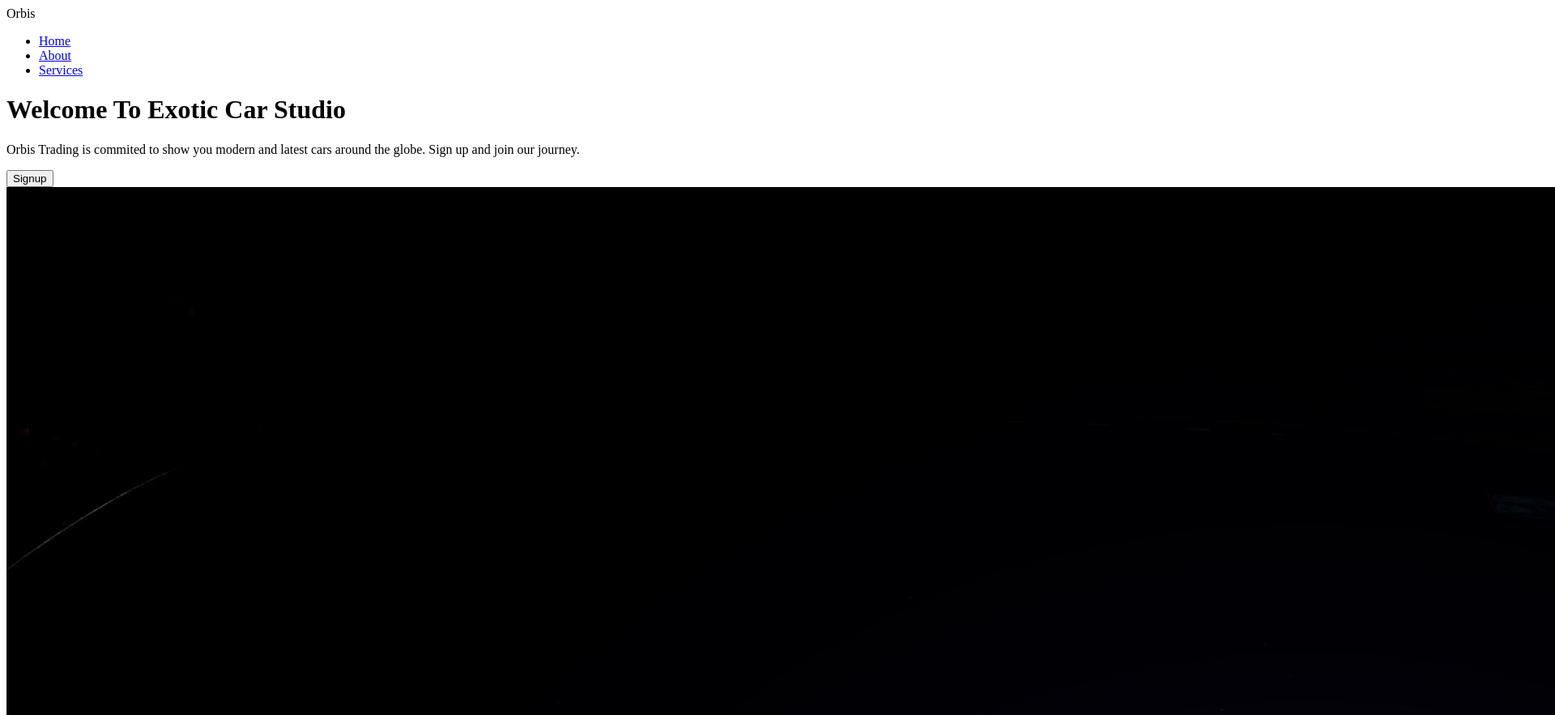
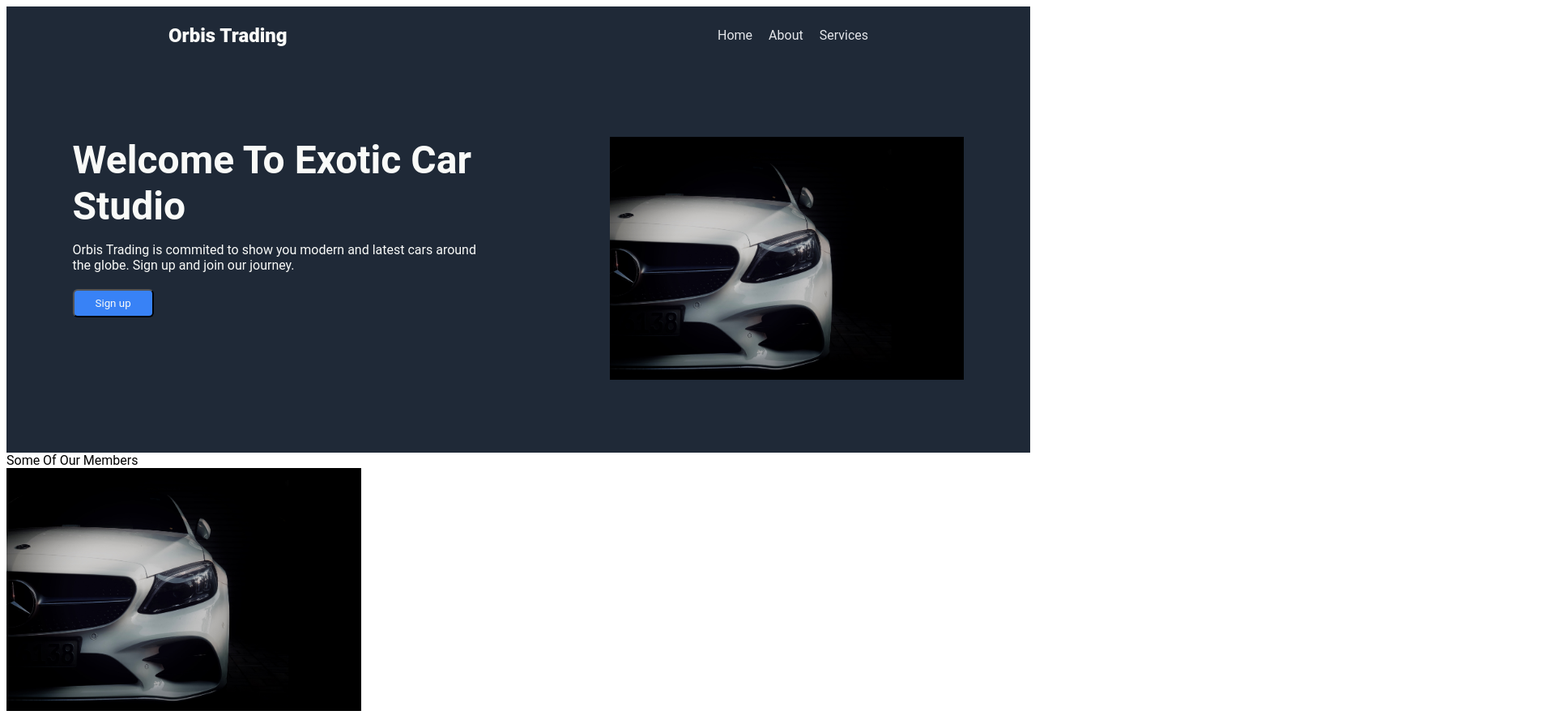
Before and after one commit to yisha17/landing-page, a plain HTML site: page index.html in a window 1280 px wide. Shown: the top 883 px of the page at 81% size, 1920 px wide, since content can reach past the window. Drawn offline with Linux system fonts and the light colour scheme.

Commit message:
section 1 completed

```diff
--- a/index.html
+++ b/index.html
@@ -8,16 +8,11 @@
     <title>Landing Page</title>
   </head>
   <body>
-
     <!-- =============================================================================================================== -->
     <div class="section-1">
-
-
       <!-- navbar and logo -->
       <div class="navbar">
-        <div class="logo">
-            Orbis
-        </div>
+        <div class="logo">Orbis Trading</div>
         <div class="navigation">
           <ul>
             <li><a href="#">Home</a></li>
@@ -31,12 +26,18 @@
       <!-- hero text and image -->
       <div class="hero">
         <div class="text">
-            <h1>Welcome To Exotic Car Studio </h1>
-            <p>Orbis Trading is commited to show you modern and latest cars around the globe. Sign up and join our journey.</p>
-            <button>Signup</button>
+          <h1>Welcome To Exotic Car Studio</h1>
+          <p>
+            Orbis Trading is commited to show you modern and latest cars around
+            the globe. Sign up and join our journey.
+          </p>
+          <button class="hero-button">Sign up</button>
         </div>
         <div class="image">
-            <img src="image/binara-weerasinghe-dikgfeEc2nE-unsplash.jpg" alt="mercedes">
+          <img
+            src="image/binara-weerasinghe-dikgfeEc2nE-unsplash.jpg"
+            alt="mercedes"
+          />
         </div>
       </div>
 
@@ -45,10 +46,43 @@
     <!-- ========================================================================================================================= -->
     <div class="section-2">
       <div class="section2-title">
+        Some Of Our Members
+      </div>
       <div class="cards">
+        <!-- card 1 -->
         <div class="card">
-                    <div class="card-img"></div>
-                    <div class="card-text"></div>
+          <div class="card-img">
+            <img src="image/binara-weerasinghe-dikgfeEc2nE-unsplash.jpg" alt="">
+          </div>
+          <div class="card-text">
+            kafsudf uwaef iwe wiae iwaeg iuwe wiwae j unfwa uwef weufwe i
+          </div>
+        </div>
+         <!-- card 2 -->
+         <div class="card">
+          <div class="card-img">
+            <img src="image/binara-weerasinghe-dikgfeEc2nE-unsplash.jpg" alt="">
+          </div>
+          <div class="card-text">
+            kafsudf uwaef iwe wiae iwaeg iuwe wiwae j unfwa uwef weufwe i
+          </div>
+        </div>
+          <!-- card 3 -->
+         <div class="card">
+          <div class="card-img">
+            <img src="image/binara-weerasinghe-dikgfeEc2nE-unsplash.jpg" alt="">
+          </div>
+          <div class="card-text">
+            kafsudf uwaef iwe wiae iwaeg iuwe wiwae j unfwa uwef weufwe i
+          </div>
+        </div>
+          <!-- card 4 -->
+         <div class="card">
+          <div class="card-img">
+            <img src="image/binara-weerasinghe-dikgfeEc2nE-unsplash.jpg" alt="">
+          </div>
+          <div class="card-text">
+            kafsudf uwaef iwe wiae iwaeg iuwe wiwae j unfwa uwef weufwe i
           </div>
         </div>
       </div>
@@ -56,21 +90,27 @@
     <!-- ================================================================================================================================ -->
     <div class="section-3">
       <div class="quote">
-
+        I don’t sell cars; I sell engines. The cars I throw in for free since something has to hold the engines in
       </div>
       <div class="writer">
-
+        Yishak Wondim
       </div>
     </div>
     <!-- ======================================================================================================================================= -->
     <div class="section-4">
       <div class="modal">
-
+        <div class="call">
+            <h3>Call to action! Its time</h3>
+            <p>sign up for our product by clicking that button right over there</p>
+        </div>
+        <div class="button">
+            <button>sign up</button>
+        </div>
       </div>
     </div>
     <!-- ============================================================================================================================================ -->
     <div class="footer">
-
+        copyright 	&copy; Orbis Trading
     </div>
     <!-- =============================================================================================================================================== -->
   </body>
--- a/style.css
+++ b/style.css
@@ -0,0 +1,86 @@
+* {
+  font-family: "Roboto", "Helvetica Neue", Helvetica, sans-serif;
+  box-sizing: border-box;
+}
+
+body {
+  display: flex;
+  flex-direction: column;
+}
+
+.section-1 {
+  background-color: #1f2937;
+  min-height: 400px;
+}
+
+.image {
+  height: 200px;
+}
+
+.navbar {
+  display: flex;
+  justify-content: space-between;
+  align-items: center;
+  padding: 10px 200px;
+}
+.logo {
+  font-size: 24px;
+  color: #f9faf8;
+  font-weight: 800;
+}
+
+ul {
+  list-style-type: none;
+  display: flex;
+  gap: 20px;
+}
+
+li a {
+  text-decoration: none;
+  color: #e5e7eb;
+}
+
+.hero {
+  display: flex;
+  justify-content: space-around;
+  margin: 90px 0px;
+  height: 300px;
+}
+
+.text {
+    display: flex;
+    flex-direction: column;
+    justify-content: flex-start;
+    width: 500px;
+}
+
+.text h1 {
+  font-size: 48px;
+  font-weight: bolder;
+  margin: 0;
+}
+
+.hero-button {
+    flex: none;
+    width: 100px;
+    background-color: #3882F6;
+    color: #f9faf8;
+    padding: 8px 20px;
+    border-radius: 6px;
+}
+.text h1,
+p {
+  color: #f9faf8;
+}
+
+.text p{
+    margin-bottom: 20px;
+}
+
+img {
+  height: 300px;
+}
+
+/* =================================== */
+
+.section2-title {}
```
Lines whose indentation alone changed are shown as unchanged.
